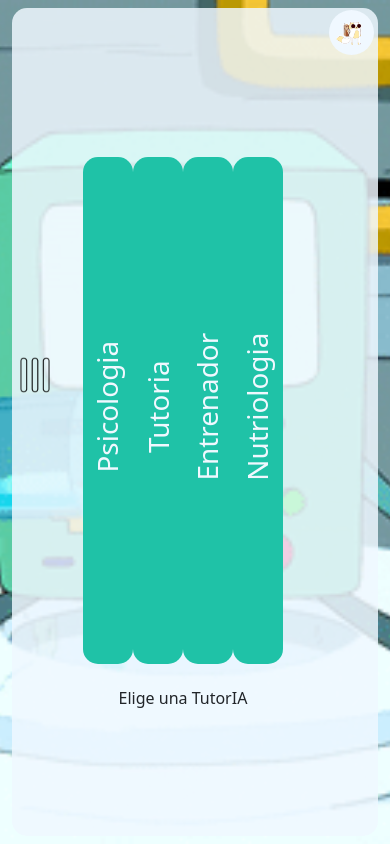
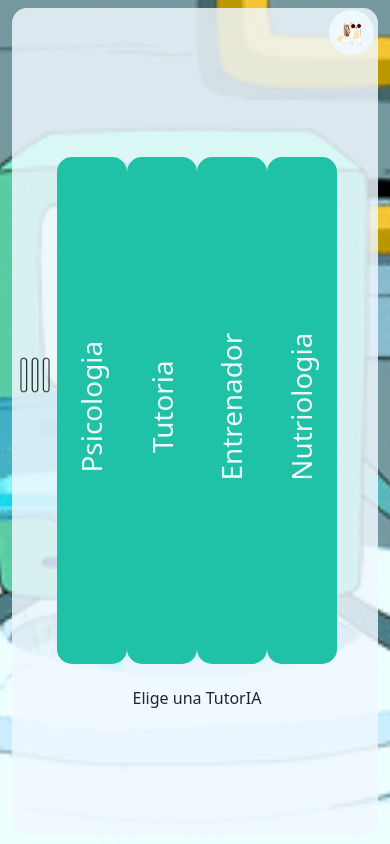
Before and after one commit to Christianguarnerosx/Aliadosescolares, a PHP site: page /Cliente/p_alumnos/Tutoriasalm.php in a window 390 px wide. Run offline with PHP 8.4, Linux system fonts and the light colour scheme; a user stored in the database is signed in; data comes from the database, SQL or seed files in the repository; some libraries are stand-ins or nearby versions.

```diff
--- a/Cliente/css/estilos.css
+++ b/Cliente/css/estilos.css
@@ -1352,6 +1352,13 @@ Asi logras evadir lo de position y z index en los elementos*/
   transition: 1s ease;
 }
 
+@media (max-width: 500px) {
+  /* Contenedor donde estaran los tipos de tutoria quer quiere, psico, tut, depor, nutri. se asigna un id para despues con js cambiarle el tipo display y desaparecerlo */
+  #contenedorcardsia {
+    left: 14px;
+  }
+}
+
 /* card/opcion seleccionable entre que tipo de ia especialista quiere*/
 .cardtutoria {
   position: relative; /* Es relative para que se pueda utilizar como referencia para posicionar con absolute los elementos dentro de la card */
@@ -1372,7 +1379,7 @@ Asi logras evadir lo de position y z index en los elementos*/
 @media (max-width: 500px) {
   .cardtutoria {
     height: 60vh;
-    width: 50px;
+    width: 70px;
   }
 }
 
```
